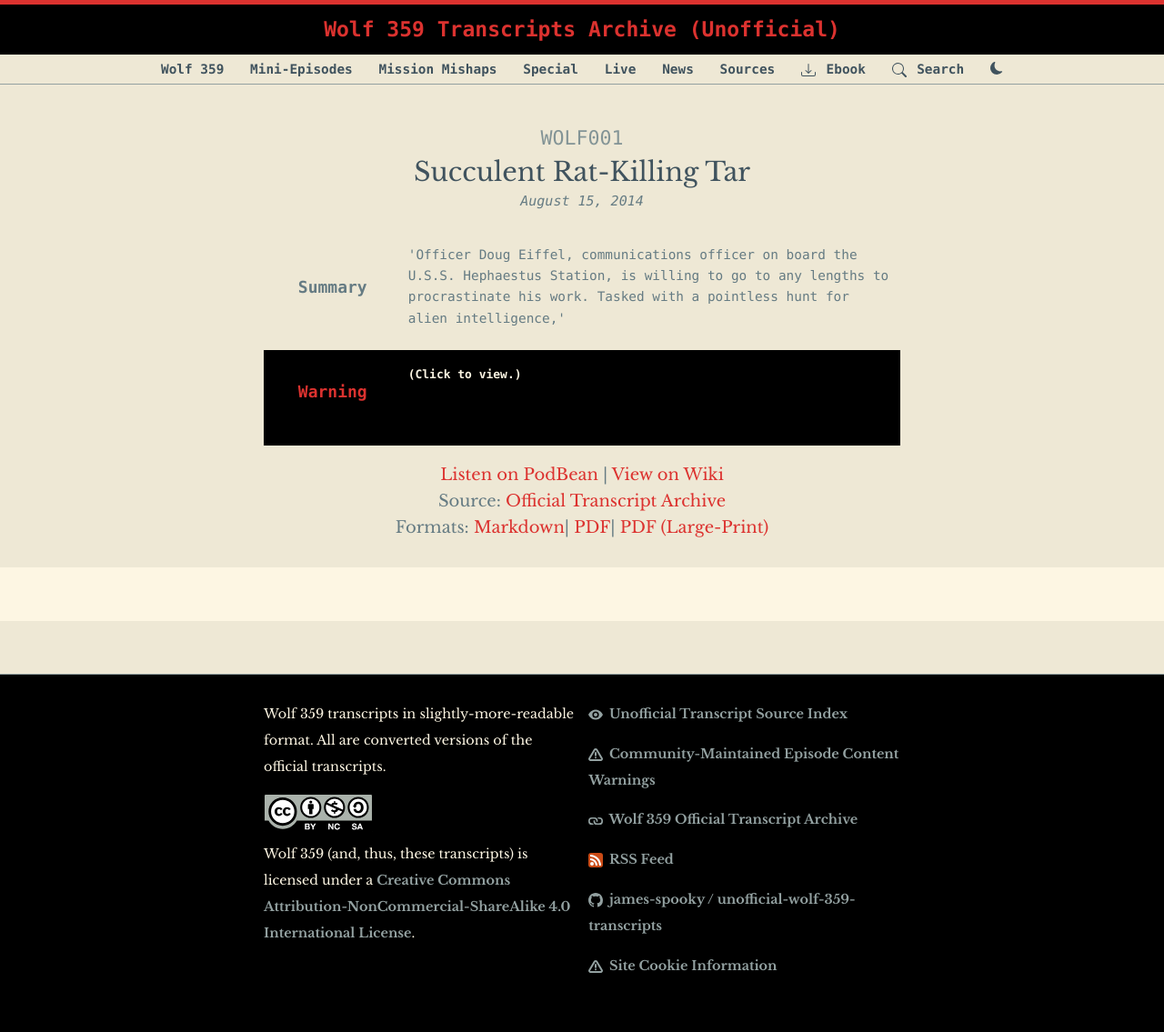
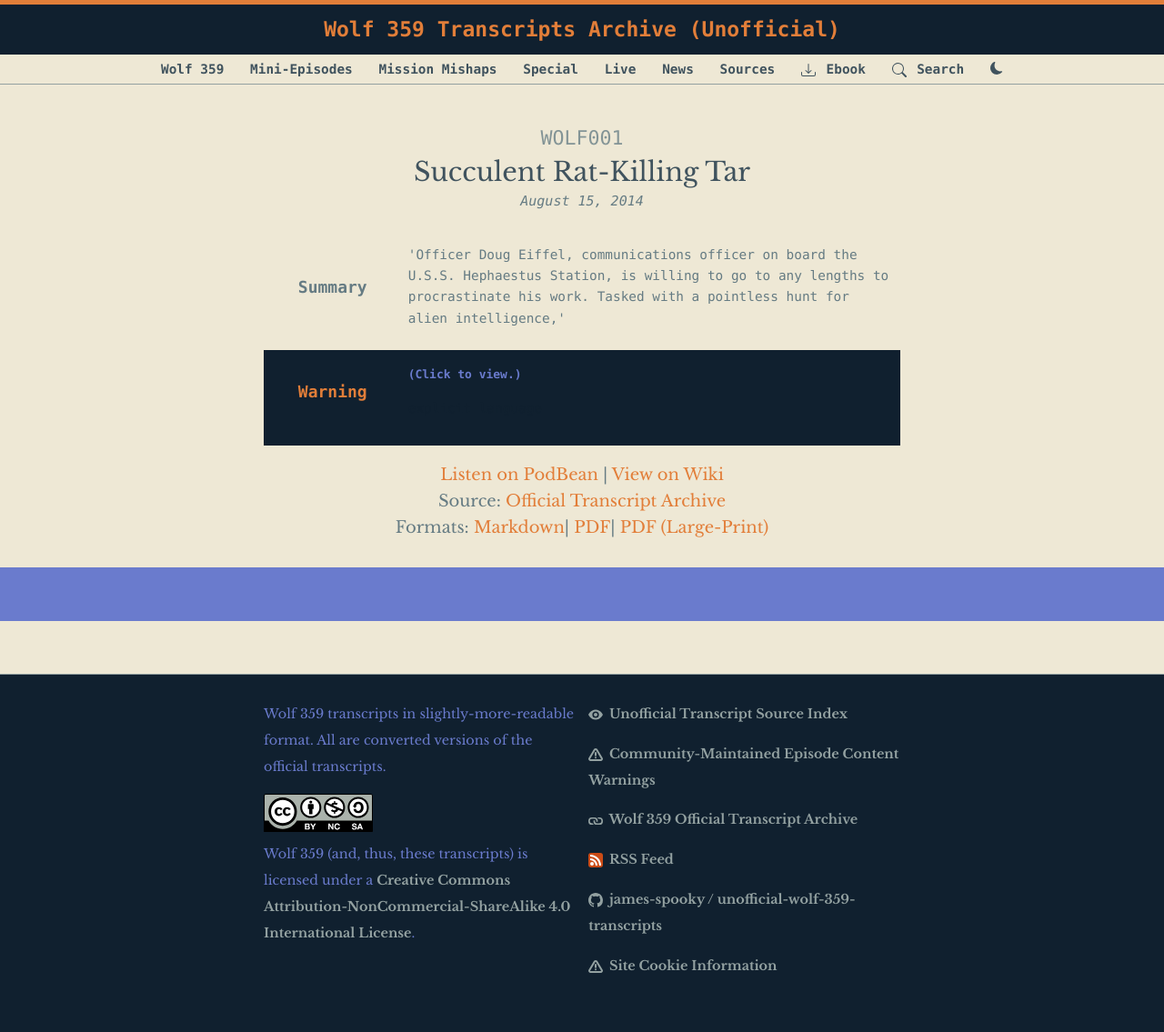
Before and after one commit to spooky-james/unofficial-wolf-359-transcripts, a Jekyll site: the page built from _posts/2014-08-15-001.md, in a window 1280 px wide. Shown: the whole page at 91% size. Built offline with Jekyll 4.4.1, drawn with Linux system fonts in a browser that asks for light colours.

Commit message:
Update main.scss

```diff
--- a/css/main.scss
+++ b/css/main.scss
@@ -11,7 +11,7 @@
 
 // SOLARIZED COLOR SCHEME
 
-$base03:  #000000; // darkest
+$base03:  #10202F; // darkest
 $base02:  #073642;
 $base025: #40535e;
 $base01:  #586e75;
@@ -21,10 +21,10 @@
 $base15:  #a3aeac;
 $base16:  #b3bbb7;
 $base2:   #eee8d5;
-$base3:   #fdf6e3; // lightest
+$base3:   #6A7BCD; // lightest
 $yellow:  #b58900;
 $orange:  #cb4b16;
-$red:     #dc322f;
+$red:     #E27E39;
 $base4:   #dc322f;
 $magenta: #d33682;
 $violet:  #6c71c4;
```
